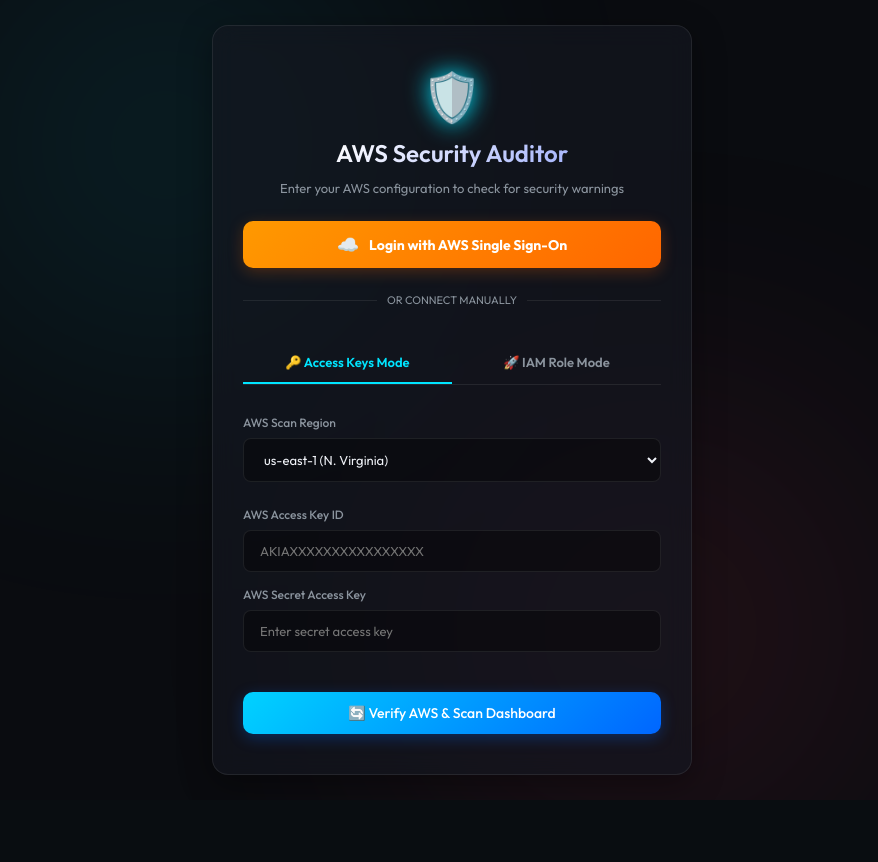
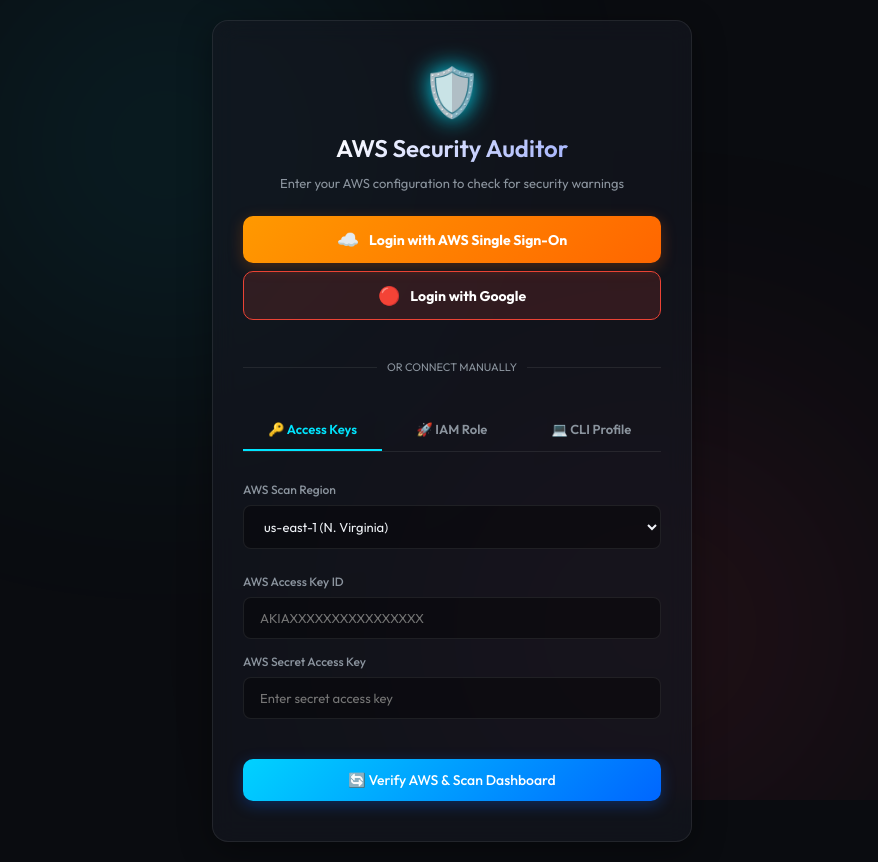
Before and after one commit to Pavan-SCI/Cloud-Security-Configuration-Auditor-, a Flask app: page /login in a window 1280 px wide. Shown: the whole page, without its empty margins (188-1066 px from the left). Before the commit the page ends 800 px from the top, so only its background shows below. Run offline with Flask 3, Linux system fonts and the light colour scheme.

Commit message:
feat: implement CLI Named Profile login and Google SSO redirects

```diff
--- a/app.py
+++ b/app.py
@@ -61,6 +61,8 @@ def login():
             if aws_id and aws_secret:
                 creds["aws_access_key_id"] = aws_id
                 creds["aws_secret_access_key"] = aws_secret
+        elif auth_mode == 'profile':
+            creds["aws_profile"] = request.form.get('aws_profile', '').strip()
 
         # Validate credentials with AWS STS
         try:
@@ -73,7 +75,13 @@ def login():
             session['aws_account_id'] = account_id
             session['region_name'] = region
             session['role_arn'] = creds.get('role_arn')
-            session['auth_method'] = "Manual Credentials" if auth_mode == 'keys' else "IAM Role Delegation"
+
+            if auth_mode == 'keys':
+                session['auth_method'] = "Manual Credentials"
+            elif auth_mode == 'role':
+                session['auth_method'] = "IAM Role Delegation"
+            elif auth_mode == 'profile':
+                session['auth_method'] = f"Local Profile: {creds['aws_profile']}"
 
             print(f"[+] Login successful! Connected to AWS Account: {account_id}")
             return redirect(url_for('index'))
@@ -95,6 +103,20 @@ def login_aws():
         return redirect(cognito_url)
     else:
         print("[*] Cognito environment variables not configured. Using Mock Cognito Mode...")
+        return redirect(url_for('login_aws_mock'))
+
+@app.route('/login/google')
+def login_google():
+    """Redirects to Cognito authorization endpoint configured with Google social identity provider."""
+    domain = os.environ.get('COGNITO_DOMAIN')
+    client_id = os.environ.get('COGNITO_CLIENT_ID')
+    redirect_uri = os.environ.get('COGNITO_REDIRECT_URI', 'http://127.0.0.1:5000/callback')
+
+    if domain and client_id:
+        cognito_url = f"https://{domain}/oauth2/authorize?identity_provider=Google&response_type=code&client_id={client_id}&redirect_uri={redirect_uri}&scope=openid"
+        return redirect(cognito_url)
+    else:
+        print("[*] Cognito environment variables not configured. Using Mock Cognito Mode for Google...")
         return redirect(url_for('login_aws_mock'))
 
 @app.route('/login/aws/mock')
--- a/main.py
+++ b/main.py
@@ -16,6 +16,12 @@ def get_aws_client(service_name, creds=None):
     aws_secret_access_key = creds.get("aws_secret_access_key")
     aws_session_token = creds.get("aws_session_token")
     web_identity_token = creds.get("web_identity_token")
+    aws_profile = creds.get("aws_profile")
+
+    if aws_profile:
+        print(f"[*] Initializing AWS Client '{service_name}' using Named CLI Profile: '{aws_profile}'...")
+        session = boto3.Session(profile_name=aws_profile)
+        return session.client(service_name, region_name=region_name)
 
     if role_arn and web_identity_token:
         if web_identity_token.startswith("mock-") or "mock" in role_arn.lower():
--- a/templates/login.html
+++ b/templates/login.html
@@ -168,11 +168,16 @@
             </div>
             {% endif %}
 
-            <a href="/login/aws" class="btn btn-cf" style="text-decoration: none; text-align: center; font-weight: 700; display: flex; align-items: center; justify-content: center; gap: 10px; margin-bottom: 5px;">
-                <span style="font-size: 18px;">☁️</span> Login with AWS Single Sign-On
-            </a>
+            <div style="display: flex; flex-direction: column; gap: 8px; margin-bottom: 5px;">
+                <a href="/login/aws" class="btn btn-cf" style="text-decoration: none; text-align: center; font-weight: 700; display: flex; align-items: center; justify-content: center; gap: 10px; margin-bottom: 0;">
+                    <span style="font-size: 18px;">☁️</span> Login with AWS Single Sign-On
+                </a>
+                <a href="/login/google" class="btn btn-secondary" style="text-decoration: none; text-align: center; font-weight: 700; display: flex; align-items: center; justify-content: center; gap: 10px; border-color: #ea4335; color: #fff; background: rgba(234, 67, 53, 0.15);">
+                    <span style="font-size: 18px;">🔴</span> Login with Google
+                </a>
+            </div>
 
-            <div style="display: flex; align-items: center; gap: 10px; color: var(--text-muted); font-size: 11px; justify-content: center; margin: -5px 0 10px 0;">
+            <div style="display: flex; align-items: center; gap: 10px; color: var(--text-muted); font-size: 11px; justify-content: center; margin: 10px 0;">
                 <hr style="flex: 1; border: none; border-top: 1px solid var(--border-color);">
                 <span>OR CONNECT MANUALLY</span>
                 <hr style="flex: 1; border: none; border-top: 1px solid var(--border-color);">
@@ -180,8 +185,9 @@
 
             <!-- Tabs -->
             <div class="login-tabs">
-                <button type="button" class="tab-btn active" onclick="switchTab('keys')">🔑 Access Keys Mode</button>
-                <button type="button" class="tab-btn" onclick="switchTab('role')">🚀 IAM Role Mode</button>
+                <button type="button" class="tab-btn active" onclick="switchTab('keys')">🔑 Access Keys</button>
+                <button type="button" class="tab-btn" onclick="switchTab('role')">🚀 IAM Role</button>
+                <button type="button" class="tab-btn" onclick="switchTab('profile')">💻 CLI Profile</button>
             </div>
 
             <form action="/login" method="POST" id="login-form" style="display: flex; flex-direction: column; gap: 10px;">
@@ -235,6 +241,17 @@
                     </div>
                 </div>
 
+                <!-- CLI Profile Field -->
+                <div id="fields-profile" style="display: none;">
+                    <div class="form-group">
+                        <label for="aws_profile">AWS CLI Profile Name</label>
+                        <input type="text" id="aws_profile" name="aws_profile" placeholder="e.g. default, personal, dev-profile">
+                        <p class="helper-text">
+                            Enter the named profile configured on your local machine via <code>aws configure --profile &lt;name&gt;</code>.
+                        </p>
+                    </div>
+                </div>
+
                 <button type="submit" class="btn btn-primary" style="margin-top: 15px; width: 100%;">
                     🔄 Verify AWS & Scan Dashboard
                 </button>
@@ -249,30 +266,47 @@
 
             // Toggle Tab Buttons
             const buttons = document.querySelectorAll(".tab-btn");
+            buttons.forEach(btn => btn.classList.remove("active"));
+
             if (mode === 'keys') {
                 buttons[0].classList.add("active");
-                buttons[1].classList.remove("active");
 
                 // Toggle Fields
                 document.getElementById("fields-keys").style.display = "block";
                 document.getElementById("fields-role").style.display = "none";
+                document.getElementById("fields-profile").style.display = "none";
 
                 // Handle Required constraints
                 document.getElementById("aws_access_key_id").required = true;
                 document.getElementById("aws_secret_access_key").required = true;
                 document.getElementById("role_arn").required = false;
-            } else {
-                buttons[0].classList.remove("active");
+                document.getElementById("aws_profile").required = false;
+            } else if (mode === 'role') {
                 buttons[1].classList.add("active");
 
                 // Toggle Fields
                 document.getElementById("fields-keys").style.display = "none";
                 document.getElementById("fields-role").style.display = "block";
+                document.getElementById("fields-profile").style.display = "none";
 
                 // Handle Required constraints
                 document.getElementById("aws_access_key_id").required = false;
                 document.getElementById("aws_secret_access_key").required = false;
                 document.getElementById("role_arn").required = true;
+                document.getElementById("aws_profile").required = false;
+            } else if (mode === 'profile') {
+                buttons[2].classList.add("active");
+
+                // Toggle Fields
+                document.getElementById("fields-keys").style.display = "none";
+                document.getElementById("fields-role").style.display = "none";
+                document.getElementById("fields-profile").style.display = "block";
+
+                // Handle Required constraints
+                document.getElementById("aws_access_key_id").required = false;
+                document.getElementById("aws_secret_access_key").required = false;
+                document.getElementById("role_arn").required = false;
+                document.getElementById("aws_profile").required = true;
             }
         }
     </script>
```
Also changed, not shown: test_auditor.py (+40 -0 lines).
